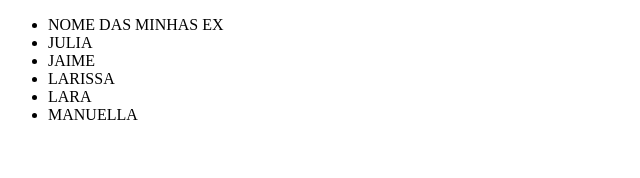
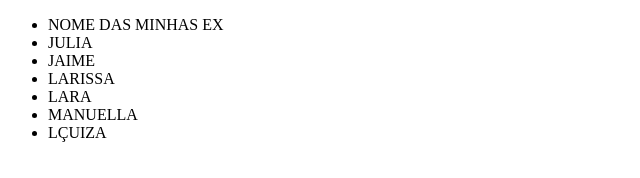
Before and after one commit to JoaoLMA/ceub-programacao-web, a plain HTML site: page index.html in a window 1280 px wide. Shown: the full height of the page, 0-640 px from the left. Drawn offline with Linux system fonts and the light colour scheme.

Commit message:
ALTERAÇÃO

```diff
--- a/index.html
+++ b/index.html
@@ -13,6 +13,7 @@
         <li>LARISSA</li>
         <li>LARA</li>
         <li>MANUELLA</li>
+        <li>LÇUIZA</li>
     </ul>
 </body>
 </html>
```
